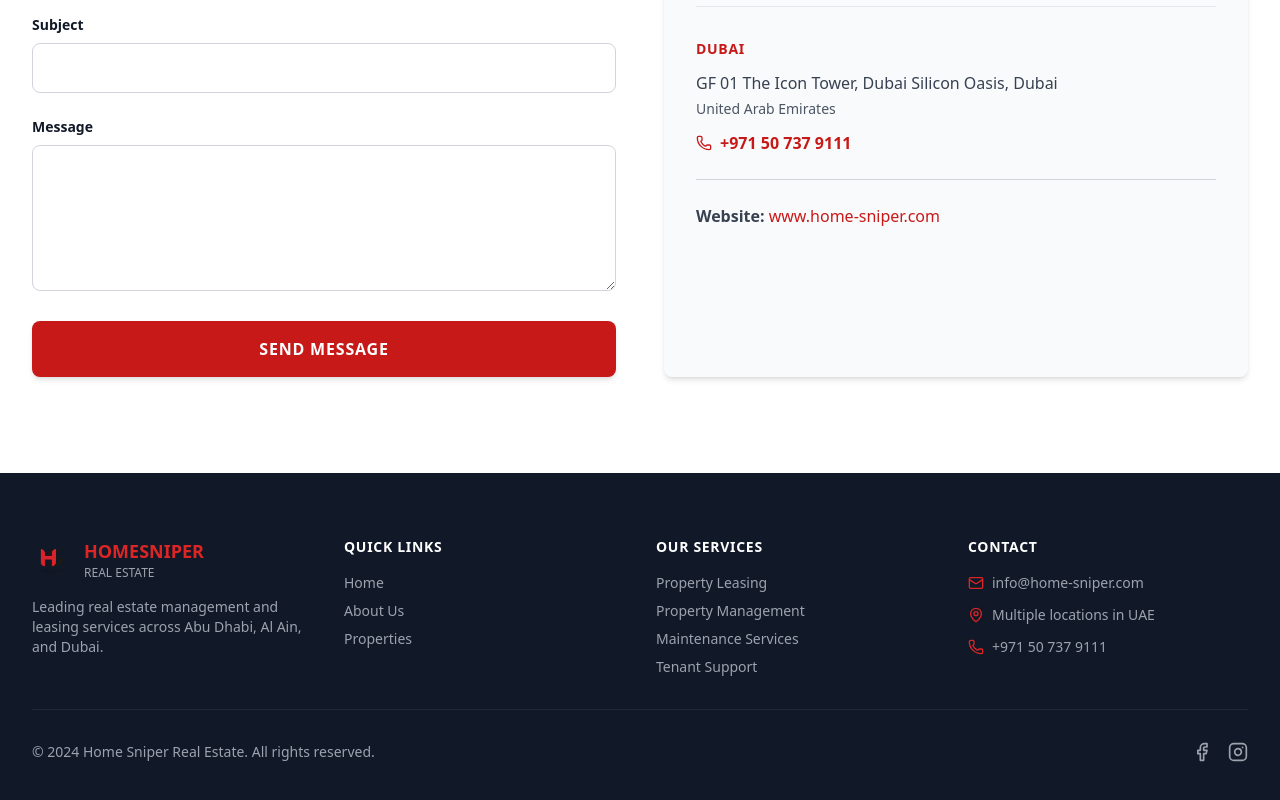
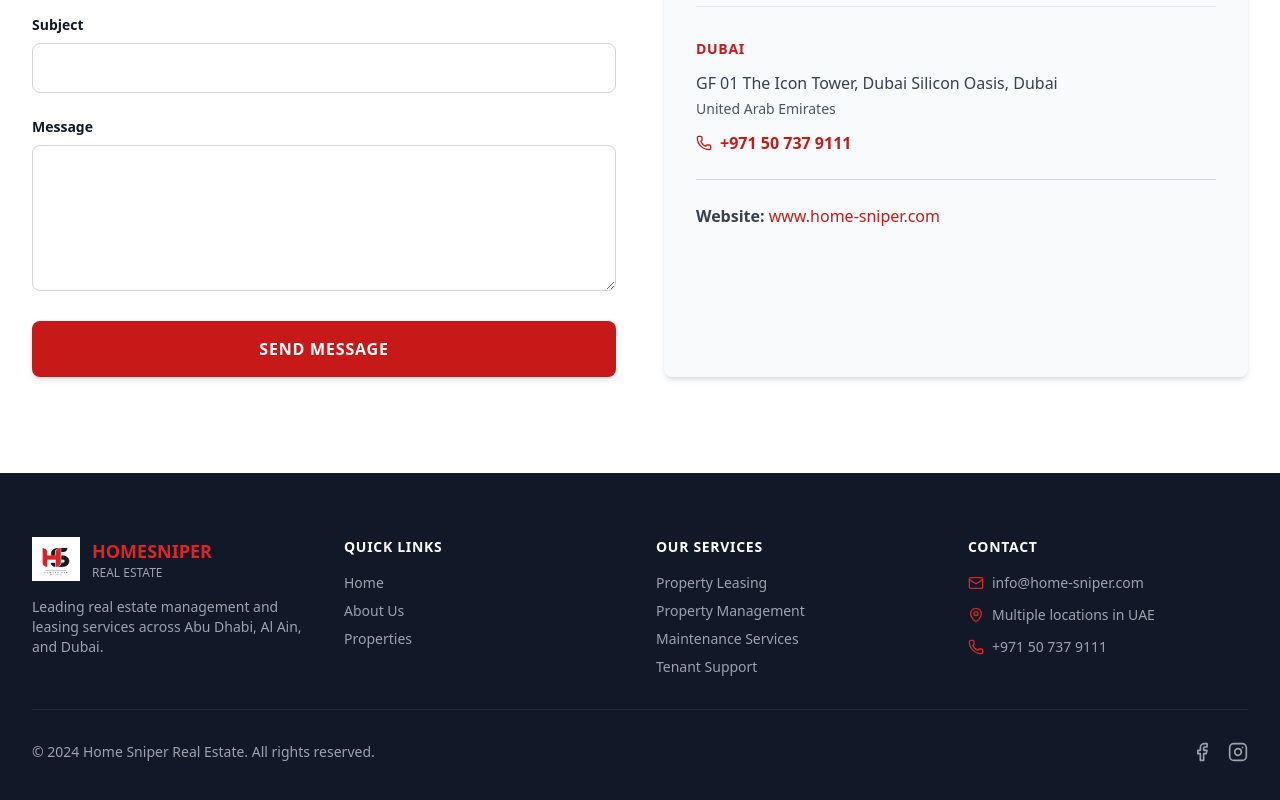
Before and after one commit to mhdrafeeq786/hs-real-estate, a React (Vite) app: page /contact in a window 1280 px wide. Shown: the part 1099-1899 px from the top of the page. Built offline with nearby package versions, Linux system fonts and the light colour scheme.

Commit message:
updated sanity changes

```diff
--- a/client/components/Footer.tsx
+++ b/client/components/Footer.tsx
@@ -16,7 +16,7 @@ export function Footer() {
           {/* Company Info */}
           <div>
             <div className="flex items-center gap-3 mb-4">
-              <Logo className="w-10 h-10" />
+              <Logo className="w-12 h-11 bg-white" />
               <div>
                 <div className="text-lg font-bold text-red-600">HOMESNIPER</div>
                 <div className="text-xs text-gray-400">REAL ESTATE</div>
--- a/client/pages/Contact.tsx
+++ b/client/pages/Contact.tsx
@@ -153,7 +153,7 @@ export default function Contact() {
             <div className="flex items-center gap-6 mb-4">
               <h1 className="text-5xl md:text-6xl font-bold text-brand-red">Contact Us</h1>
               <div className="w-16 h-16 flex items-center justify-center" style={{ backgroundColor: 'rgba(255,255,255,0.95)', borderRadius: '50%', boxShadow: '0 20px 50px rgba(0,0,0,0.28)'}}>
-                <Logo className="w-10 h-10" />
+                <Logo className="w-17 h-17" />
               </div>
             </div>
             <p className="text-xl text-gray-300">
```
